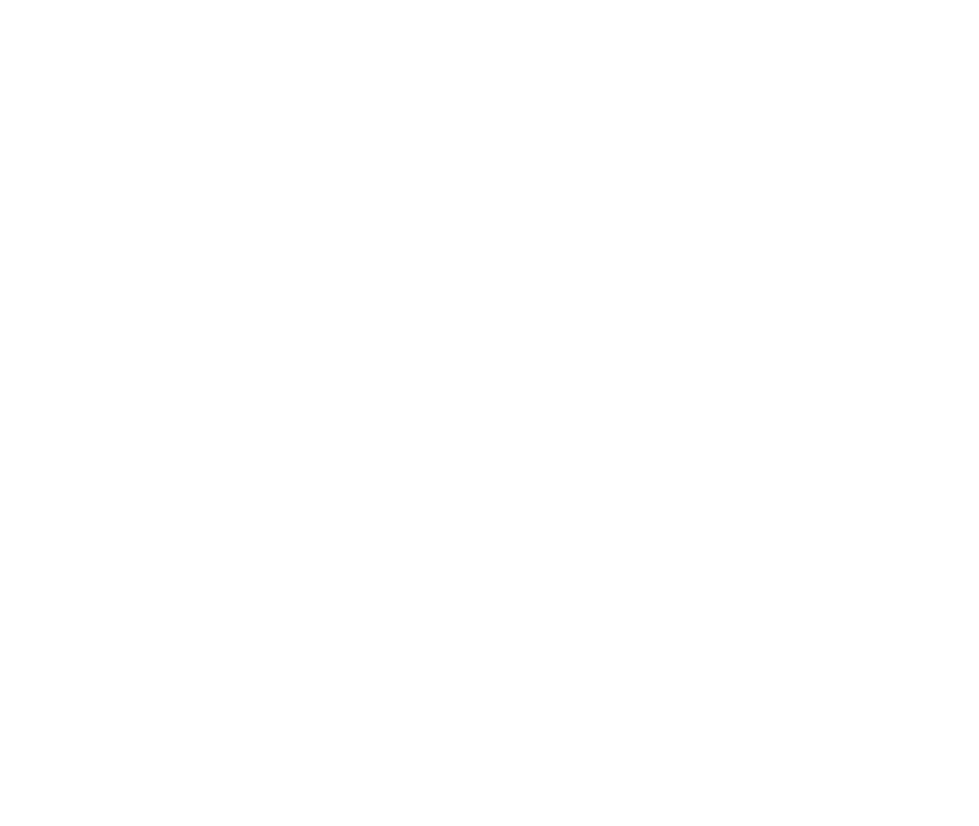
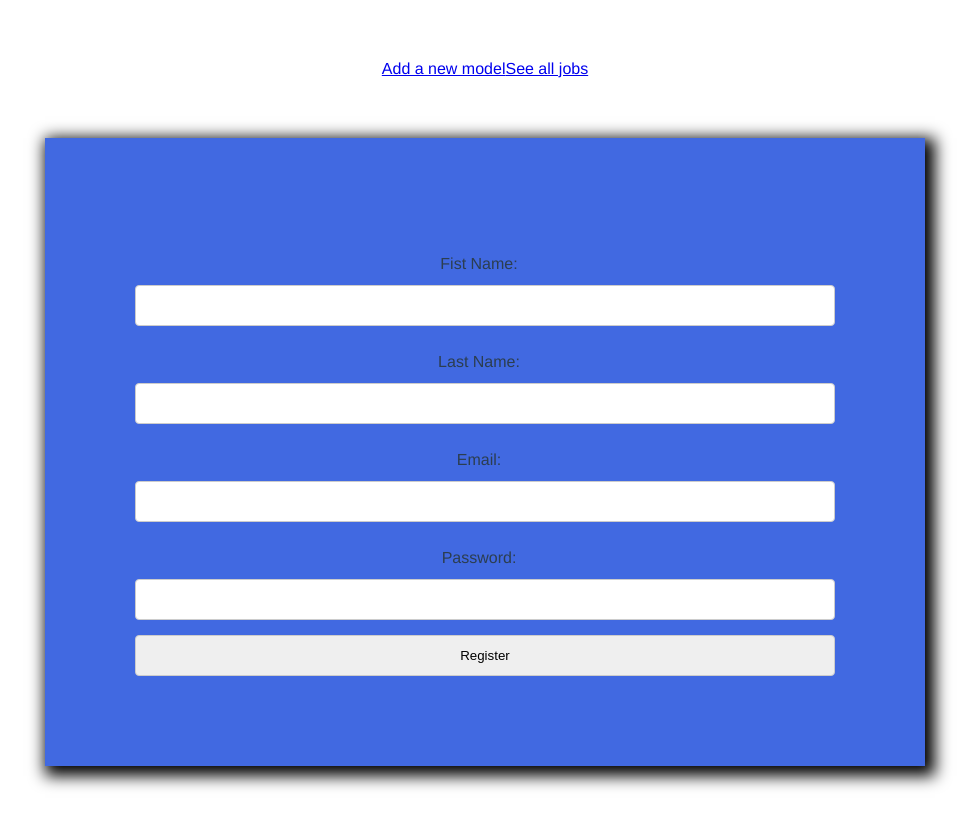
Before and after one commit to miemouridsen/GUIHandin3, a Vue app: page /manager/AddManager in a window 1280 px wide. Before the commit this address had no page. Shown: the whole page, without its empty margins (155-1134 px from the left). Before the commit the page ends 800 px from the top, so only its background shows below. Built offline with nearby package versions, Linux system fonts and the light colour scheme.

Commit message:
add manager

```diff
--- /dev/null
+++ b/src/components/Manager/AddManager.vue
@@ -0,0 +1,68 @@
+<template>
+     <form @submit.prevent="addManager">
+    <div id="felt" >
+        <label name="firstname"> Fist Name: </label>
+        <input type="text" for="firstname" v-model="manager.firstName"/>
+    </div>
+
+    <div id="felt">
+        <label name="lastname"> Last Name: </label>
+        <input type="text" for="lastname" v-model="manager.lastName"/>
+    </div>
+
+    <div id="felt">
+        <label name="email" > Email: </label>
+        <input type="mail" for="email" v-model="manager.email"/>
+    </div>
+
+    <div id="felt">
+        <label name="password" > Password: </label>
+        <input type="password" for="password" v-model="manager.password"/>
+    </div>
+
+    <div id="button">
+        <input type="submit" value="Register" />
+    </div>
+     </form>
+</template>
+
+<script>
+export default {
+    data(){
+        return{
+            manager:{
+                    firstName: "",
+                    lastName: "",
+                    email: "",
+                    password: ""
+            }
+        }
+    },methods:{
+        async addManager(){
+            alert(JSON.stringify(this.manager));
+        }
+    }
+}
+</script>
+
+<style scoped>
+form{
+    margin: 60px;
+    padding: 90px;
+    background: royalblue;
+
+    -webkit-box-shadow: 5px 5px 15px 5px #000000;
+    box-shadow: 5px 5px 15px 5px #000000;
+}
+#felt{
+    margin-top: 15px;
+}
+
+#button{
+    margin-top: 15px;
+    align-content: center;
+
+}
+
+
+</style>
```
Also changed, not shown: src/main.js (+6 -2 lines).
